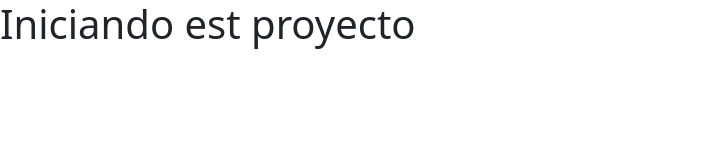
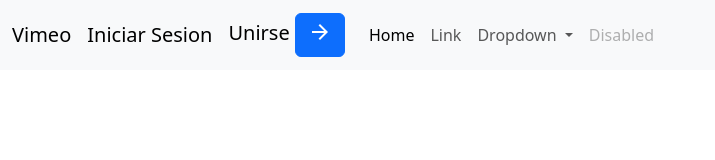
Before and after one commit to KevinJHP19/m9-vimeo-uf2, a website built with Vite: page src/index.html in a window 1280 px wide. Shown: the whole page, without its empty margins (0-715 px from the left). Built offline with nearby package versions, Linux system fonts and the light colour scheme.

Commit message:
botones unirse y iniciar sesion

```diff
--- a/src/index.html
+++ b/src/index.html
@@ -1,11 +1,53 @@
 <!DOCTYPE html>
-<html lang="en">
+<html lang="es">
 <head>
     <meta charset="UTF-8">
     <meta name="viewport" content="width=device-width, initial-scale=1.0">
     <title>Vimeo</title>
+    <link rel="stylesheet" href="https://fonts.googleapis.com/css2?family=Material+Symbols+Outlined:opsz,wght,FILL,GRAD@20..48,100..700,0..1,-50..200&icon_names=arrow_forward" />
+    <link href="https://cdn.jsdelivr.net/npm/bootstrap@5.3.3/dist/css/bootstrap.min.css" rel="stylesheet" integrity="sha384-QWTKZyjpPEjISv5WaRU9OFeRpok6YctnYmDr5pNlyT2bRjXh0JMhjY6hW+ALEwIH" crossorigin="anonymous">
 </head>
 <body>
-    <h1>Iniciando est proyecto</h1>
-</body>
+    <header>
+        <nav class="navbar navbar-expand-lg bg-body-tertiary">
+            <div class="container-fluid">
+              <a class="navbar-brand" href="#">Vimeo</a>
+              <a class="navbar-brand" href="#">Iniciar Sesion</a>
+              <a class="navbar-brand fs-5" href="#">Unirse
+                <button class="btn btn-primary"><span class="material-symbols-outlined">
+                    arrow_forward
+                    </span></button>
+              </a>
+              <button class="navbar-toggler" type="button" data-bs-toggle="collapse" data-bs-target="#navbarSupportedContent" aria-controls="navbarSupportedContent" aria-expanded="false" aria-label="Toggle navigation">
+                <span class="navbar-toggler-icon"></span>
+              </button>
+              <div class="collapse navbar-collapse" id="navbarSupportedContent">
+                <ul class="navbar-nav me-auto mb-2 mb-lg-0">
+                  <li class="nav-item">
+                    <a class="nav-link active" aria-current="page" href="#">Home</a>
+                  </li>
+                  <li class="nav-item">
+                    <a class="nav-link" href="#">Link</a>
+                  </li>
+                  <li class="nav-item dropdown">
+                    <a class="nav-link dropdown-toggle" href="#" role="button" data-bs-toggle="dropdown" aria-expanded="false">
+                      Dropdown
+                    </a>
+                    <ul class="dropdown-menu">
+                      <li><a class="dropdown-item" href="#">Action</a></li>
+                      <li><a class="dropdown-item" href="#">Another action</a></li>
+                      <li><hr class="dropdown-divider"></li>
+                      <li><a class="dropdown-item" href="#">Something else here</a></li>
+                    </ul>
+                  </li>
+                  <li class="nav-item">
+                    <a class="nav-link disabled" aria-disabled="true">Disabled</a>
+                  </li>
+                </ul>
+
+              </div>
+            </div>
+          </nav>
+    </header>
+    <script src="https://cdn.jsdelivr.net/npm/bootstrap@5.3.3/dist/js/bootstrap.bundle.min.js" integrity="sha384-YvpcrYf0tY3lHB60NNkmXc5s9fDVZLESaAA55NDzOxhy9GkcIdslK1eN7N6jIeHz" crossorigin="anonymous"></script>
 </html>
```
Also changed, not shown: src/dist/index.html (added).
